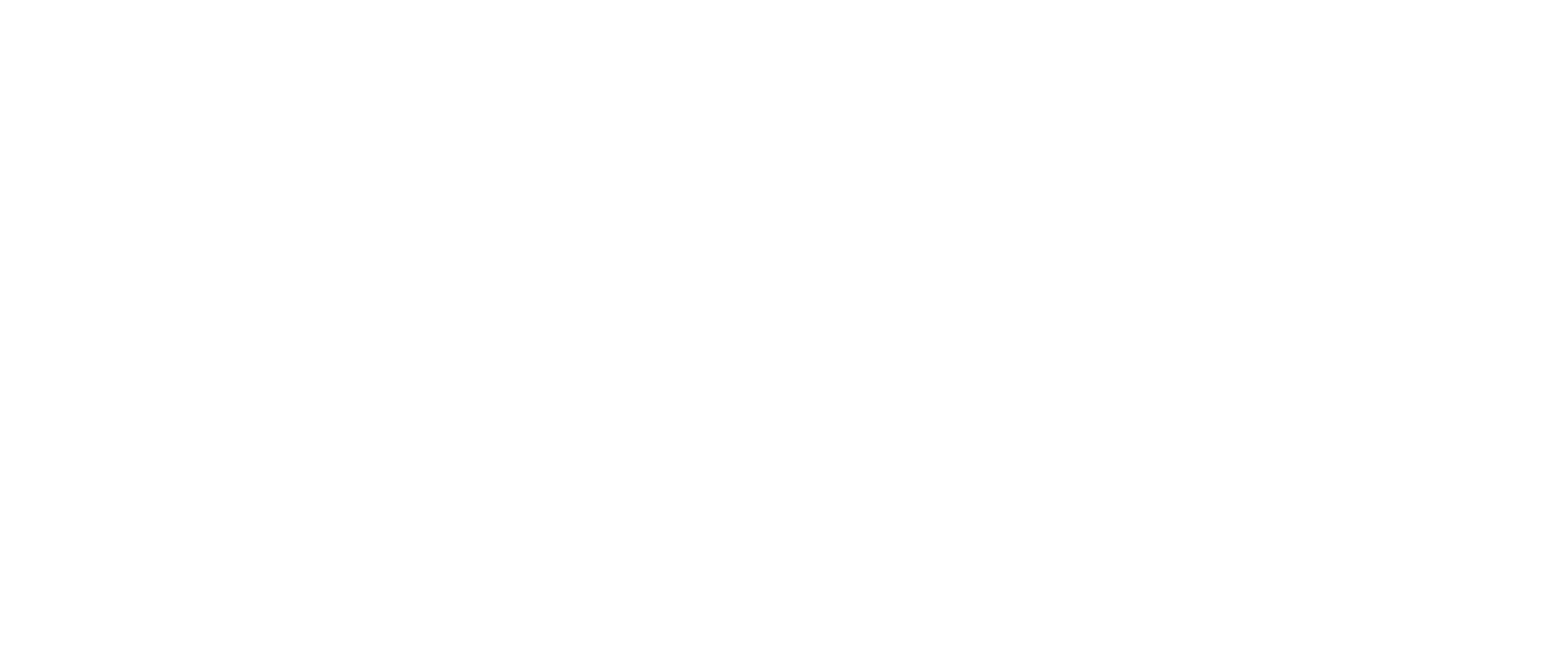
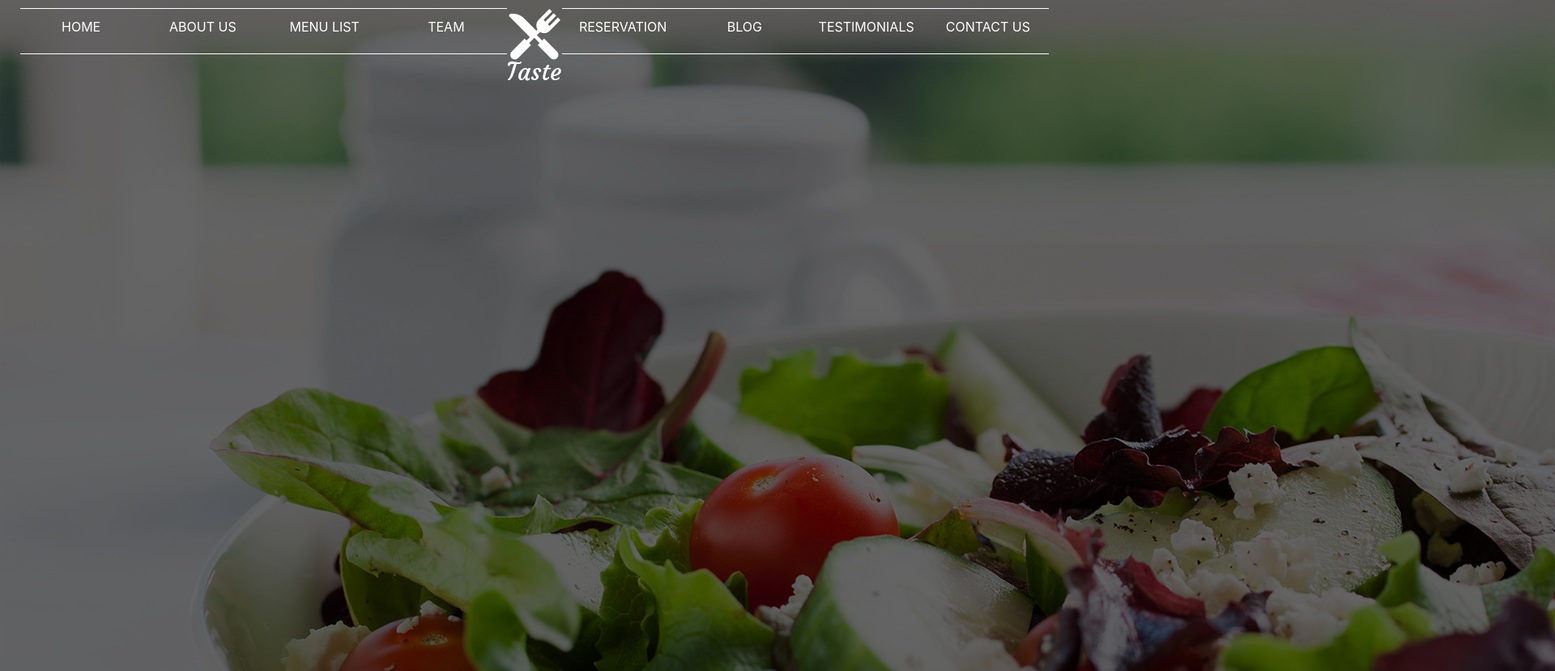
Before and after one commit to RMZ1070/git_bootstrap_les_chefs, a website: page index.html in a window 1280 px wide. Shown: the top 829 px of the page at 81% size, 1920 px wide, since content can reach past the window. Before the commit the page ends 800 px from the top, so only its background shows below. Drawn offline with nearby package versions, Linux system fonts and the light colour scheme.

Commit message:
nav seul

```diff
--- a/index.html
+++ b/index.html
@@ -8,7 +8,25 @@
     <link rel="stylesheet" href="./public/css/style.css">
 </head>
 <body>
-   <!-- na -->
+   <!-- header et nav-->
+<header>
+    <img src="./public/images/banner1.jpg" class="opa" alt="">
+    <nav>
+        <ul class="row">
+           <li>HOME</li>
+           <li>ABOUT US</li>
+           <li>MENU LIST</li>
+           <li>TEAM</li>
+           <img class="img" src="./public/images/logo.png" alt="">
+           <li>RESERVATION</li>
+           <li>BLOG</li>
+           <li>TESTIMONIALS</li>
+           <li>CONTACT US</li>
+        </ul>
+
+    </nav>
+
+</header>
 
 
 
--- a/src/sass/style.sass
+++ b/src/sass/style.sass
@@ -5,3 +5,25 @@
 @import "../../node_modules/@fortawesome/fontawesome-free/scss/fontawesome.scss"
 @import "../../node_modules/@fortawesome/fontawesome-free/scss/solid.scss"
 @import "../../node_modules/@fortawesome/fontawesome-free/scss/brands.scss"
+
+ul
+    display: flex
+    padding-top: 10px
+.img
+    list-style: none
+    color: white
+li
+    list-style: none
+    flex: 1
+    text-align: center
+    padding-top: 10px
+    color: white
+
+    border-top: solid white 1px
+    border-bottom: solid white 1px
+    height: 57px
+
+.opa
+    filter: brightness(40%)
+    z-index: -1
+    position: absolute
```
Also changed, not shown: public/css/style.css, 1 other file.
